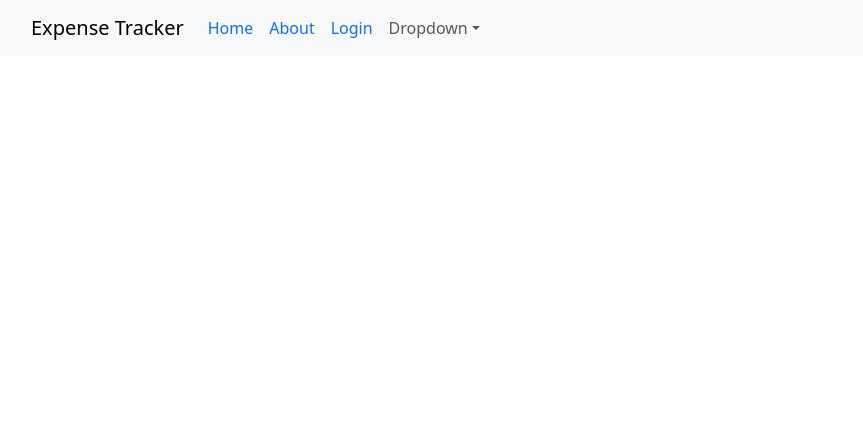
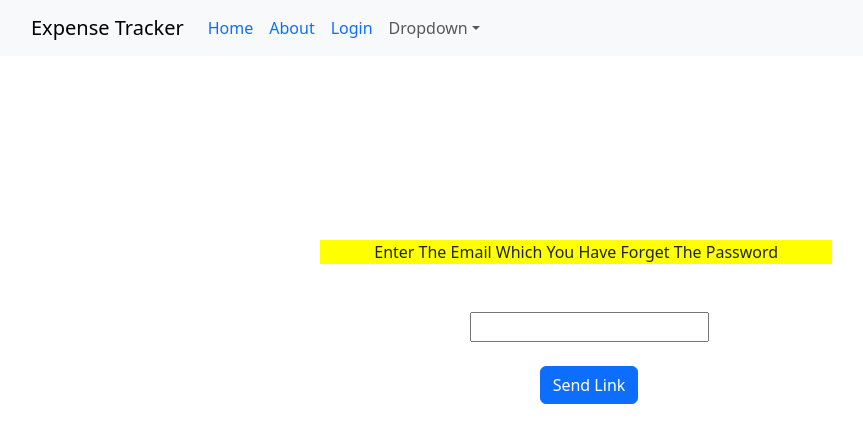
Before and after one commit to hariomhks1997/Mail-BOX-, a React (Create React App) app: page /forget in a window 1280 px wide. Shown: the top 442 px of the page, without its empty margins (51-914 px from the left). Built offline with nearby package versions, Linux system fonts and the light colour scheme; no server answers.

Commit message:
6 Logout User 7 Forgot Password Workflow

```diff
--- a/src/App.js
+++ b/src/App.js
@@ -8,6 +8,7 @@ import ExpenseTracker from './components/ExpenseTracker';
 import CartContext from './Store/Cart-context';
 import ProfileComplete from './components/ProfileComplete';
 import EmailVerification from './components/EmailVerification';
+import ForgetPassword from './components/ForgetPassword';
 
 
 const App = () => {
@@ -29,6 +30,7 @@ const App = () => {
 
     <Route exact path='/login' element={<Login></Login>}></Route>
   {emailverify && <Route exact path='/verifyemail' element={<EmailVerification shown={shownhandler}></EmailVerification>}></Route>}
+  <Route exact path='/forget' element={<ForgetPassword></ForgetPassword>}></Route>
 
 
 
--- /dev/null
+++ b/src/components/ForgetPassword.js
@@ -0,0 +1,63 @@
+import { useState } from 'react'
+import React from 'react'
+import { Button, Form } from 'react-bootstrap'
+import { useNavigate } from 'react-router-dom'
+import CardHeader from 'react-bootstrap/esm/CardHeader'
+
+const ForgetPassword = () => {
+    const navigate=useNavigate();
+    const [email, setemail] = useState('')
+    const emailhandler=(event)=>{
+     setemail(event.target.value)
+    }
+    const sendlinkhandler=(event)=>{
+     event.preventDefault();
+     const enteredemail=email;
+     console.log(email)
+     fetch(
+        "https://identitytoolkit.googleapis.com/v1/accounts:sendOobCode?key=AIzaSyAz3m7AYKNKO0fdAzD5nOCyTT-6dTFAzy4",
+        {
+          method: "POSt",
+          body: JSON.stringify({
+            requestType:"PASSWORD_RESET",
+            email:enteredemail,
+          }),
+          header: {
+            "Content-Type": "application-json",
+          },
+        }
+      )
+        .then((res) => {
+          console.log(res);
+          if (res.ok) {
+            return res.json();
+          } else {
+            return res.json().then((data) => {
+              throw new Error(data.error.message);
+            });
+          }
+        })
+        .then((data) => {
+          alert("sucess");
+          console.log(data)
+          //navigate('/expensetracker')
+          //localStorage.setItem('token',data.idToken)
+          //const email=data.email.replace('@','').replace('.','')
+          //cartctx.login(email,data.idToken)
+          navigate('/expensetracker')
+
+        })
+        .catch((err) => {
+          alert(err.message);
+        });
+    }
+  return (
+    <Form onSubmit={sendlinkhandler} style={{textAlign:'center',marginTop:'15rem'}}>
+         <CardHeader style={{background:'yellow',width:'40%',marginLeft:'29%'}}>Enter The Email Which You Have Forget The Password</CardHeader><br></br><br></br>
+         <input onChange={emailhandler}  type='email'></input><br></br><br></br>
+         <Button type='submit'>Send Link</Button>
+    </Form>
+  )
+}
+
+export default ForgetPassword
--- a/src/components/Login.js
+++ b/src/components/Login.js
@@ -4,10 +4,12 @@ import React,{useState,useContext} from 'react';
  import Form from 'react-bootstrap/Form';
  import { useNavigate } from 'react-router-dom';
  import CartContext from '../Store/Cart-context';
+ import { NavLink } from 'react-router-dom';
 
 const Login = (props) => {
   const navigate=useNavigate();
   const cartctx = useContext(CartContext)
+
 
 
      const [email, setemail] = useState('');
@@ -15,6 +17,7 @@ const Login = (props) => {
      const [confirmpassword, setconfirmpassword] = useState('')
      const [isLogin, setislogin] = useState(true);
      const [isvalid, setisvalid] = useState(true)
+
      const changemode=()=>{
         setislogin((prev)=>!prev)
      }
@@ -158,12 +161,14 @@ const Login = (props) => {
       <Form.Group className="mb-3" controlId="formBasicCheckbox">
         <Form.Check onClick={checkhandler} type="checkbox" label="Check me out" />
       </Form.Group>
+
       <div  style={{textAlign:'center'}}>
+      {isLogin && <NavLink style={{marginBottom:'1rem',fontSize:'10px',}} to='/forget'>Forget Password</NavLink>}<br></br>
       {isLogin && <Button variant="primary" type="submit">
         Login
       </Button>}
 
-      {!isLogin && <Button  variant="primary" type="submit">
+      {!isLogin && <Button style={{marginTop:'1px'}} variant="primary" type="submit">
         SignUp
       </Button>}
       </div>
--- a/src/components/ProfileComplete.js
+++ b/src/components/ProfileComplete.js
@@ -5,6 +5,10 @@ import CartContext from "../Store/Cart-context";
 
 const ProfileComplete = (props) => {
   const authctx = useContext(CartContext);
+
+
+
+
 
   const [name, setname] = useState("");
   const [photo, setphoto] = useState("");
```
Also changed, not shown: src/Store/CartProvider.js (+10 -0 lines), src/components/EmailVerification.js (line endings or trailing spaces).
